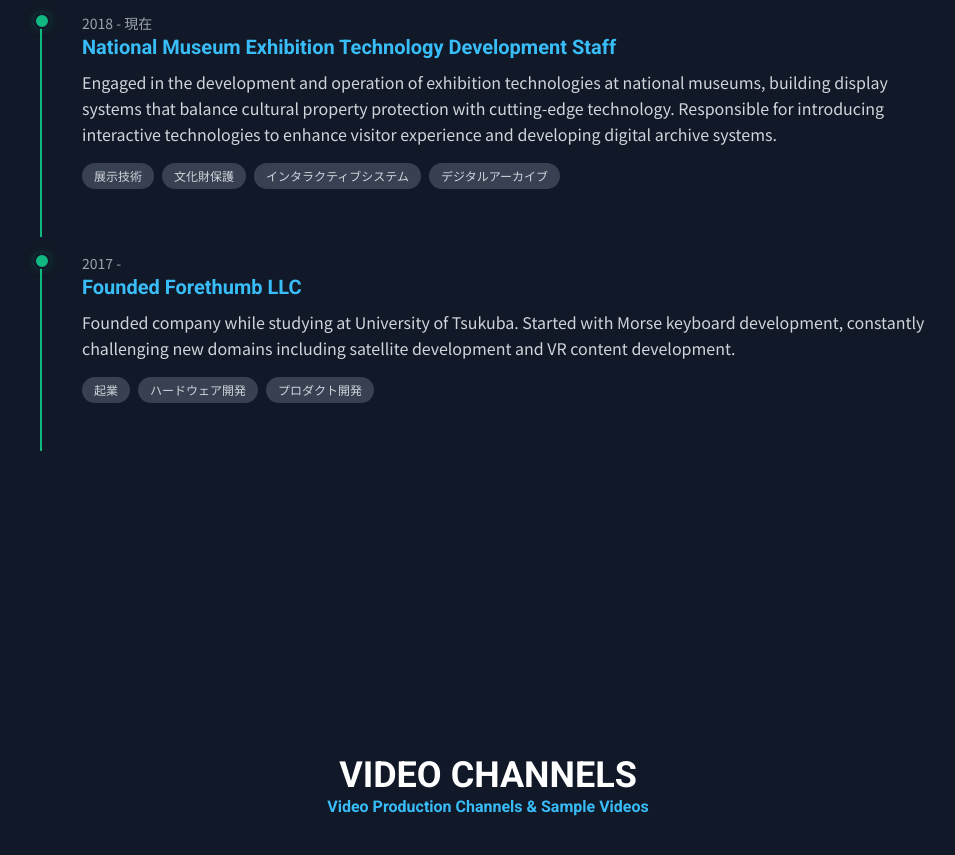
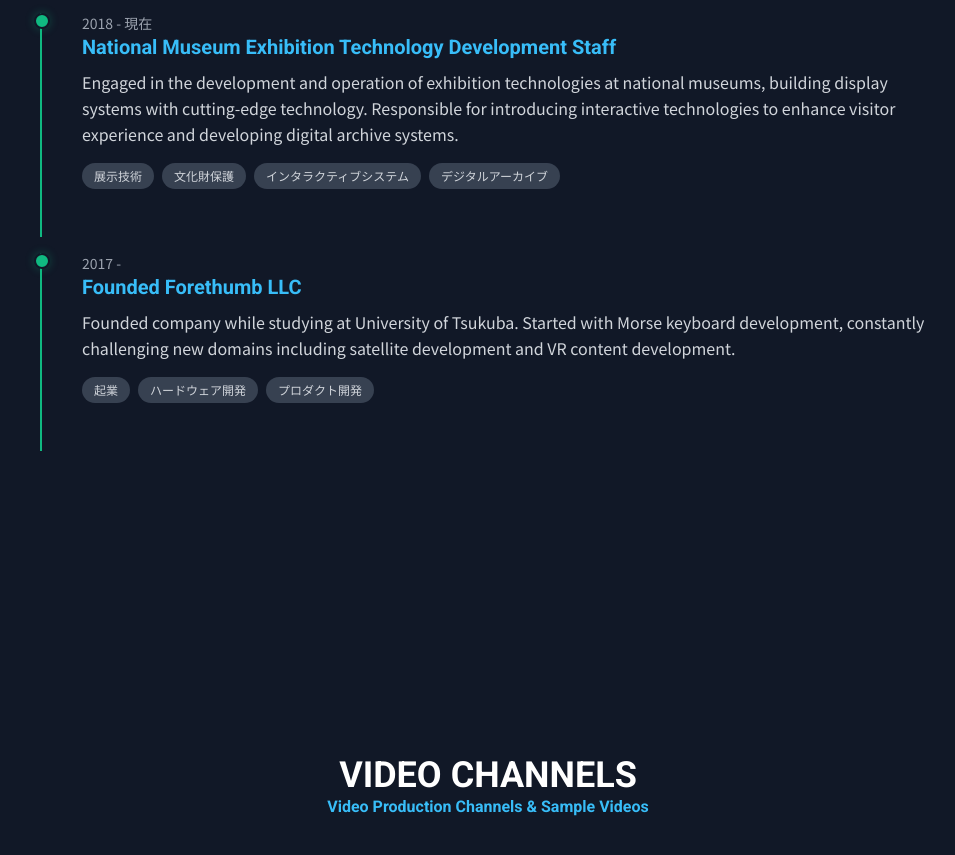
Before and after one commit to JE6HBC/Portfolio, a website: page index.html in a window 1280 px wide. Shown: the part 5638-6493 px from the top of the page, without its empty margins (152-1107 px from the left). Drawn offline with nearby package versions, Linux system fonts and the light colour scheme.

Commit message:
Update index.html

```diff
--- a/index.html
+++ b/index.html
@@ -360,8 +360,8 @@
                         data-lang-ja="国立博物館 展示技術開発スタッフ"
                         data-lang-en="National Museum Exhibition Technology Development Staff">国立博物館 展示技術開発スタッフ</h3>
                     <p class="text-gray-300 mt-2 leading-relaxed"
-                       data-lang-ja="国立博物館における展示技術の開発・運用に携わり、文化財の保護と最新技術を両立する展示システムを構築。来館者体験向上のためのインタラクティブ技術導入や、デジタルアーカイブシステムの開発を担当。"
-                       data-lang-en="Engaged in the development and operation of exhibition technologies at national museums, building display systems that balance cultural property protection with cutting-edge technology. Responsible for introducing interactive technologies to enhance visitor experience and developing digital archive systems.">
+                       data-lang-ja="国立博物館における展示技術の開発・運用に携わり、展示システムを構築。来館者体験向上のためのインタラクティブ技術導入や、デジタルアーカイブシステムの開発を担当。"
+                       data-lang-en="Engaged in the development and operation of exhibition technologies at national museums, building display systems with cutting-edge technology. Responsible for introducing interactive technologies to enhance visitor experience and developing digital archive systems.">
                        国立博物館における展示技術の開発・運用に携わり、文化財の保護と最新技術を両立する展示システムを構築。来館者体験向上のためのインタラクティブ技術導入や、デジタルアーカイブシステムの開発を担当。</p>
                     <div class="mt-2"><span class="tag">展示技術</span><span class="tag">文化財保護</span><span class="tag">インタラクティブシステム</span><span class="tag">デジタルアーカイブ</span></div>
                 </div>
```
